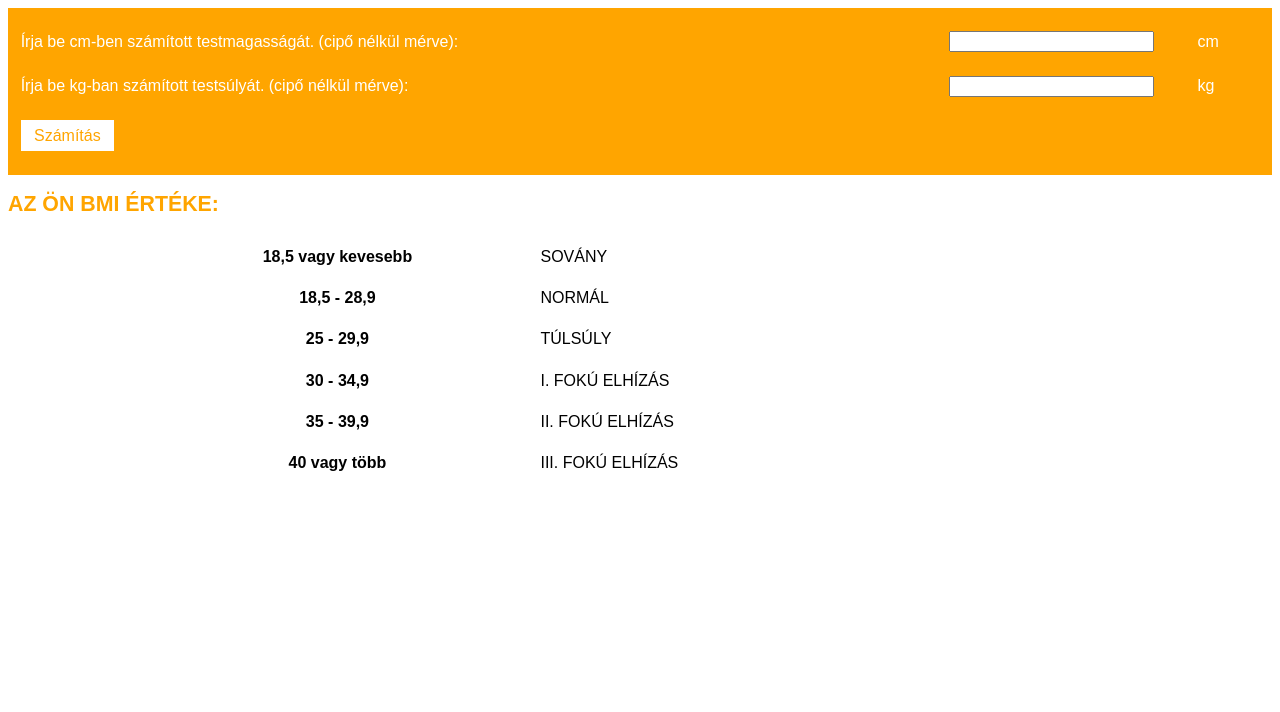
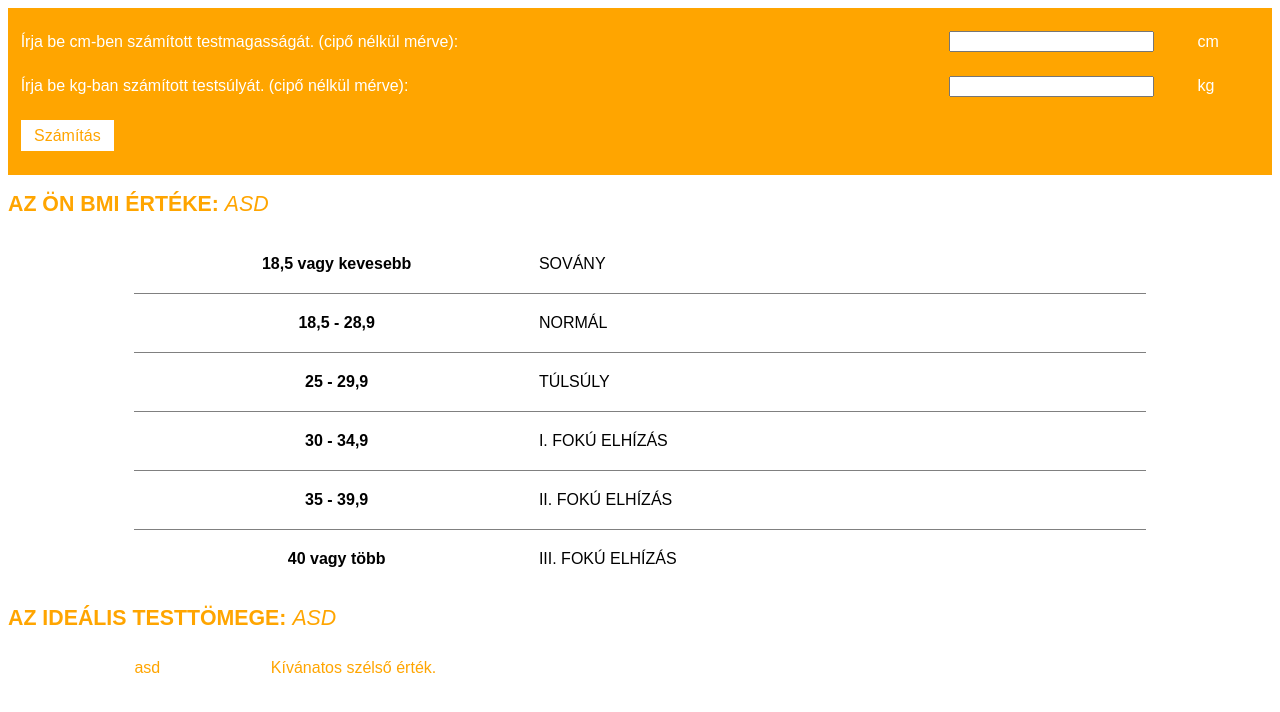
Before and after one commit to BatoBalint/Frontend_09.22_BMI, a plain HTML site: page index.html in a window 1280 px wide. Drawn offline with Linux system fonts and the light colour scheme.

Commit message:
Kesz a bmiTable

```diff
--- a/index.html
+++ b/index.html
@@ -34,7 +34,7 @@
     </div>
 
     <div class="Body">
-      <h2>Az ön bmi értéke: <span class="bmiResult"></span></h2>
+      <h2>Az ön bmi értéke: <span id="bmiResult">asd</span></h2>
 
       <table class="bmiTable">
         <tr class="bmiTableRow">
@@ -62,6 +62,15 @@
           <td>iii. fokú elhízás</td>
         </tr>
       </table>
+
+      <h2>Az ideális testtömege: <span id="idealisTesttomeg" >asd</span></h2>
+
+      <table class="idealisTable">
+        <tr>
+          <td>asd</td>
+          <td>Kívánatos szélső érték.</td>
+        </tr>
+      </table>
     </div>
   </body>
 </html>
--- a/style.css
+++ b/style.css
@@ -31,8 +31,14 @@ h2 {
   color: orange;
 }
 
-.bmiResult {
+#bmiResult {
   font-style: italic;
+  font-weight: normal;
+}
+
+#idealisTesttomeg {
+  font-style: italic;
+  font-weight: normal;
 }
 
 .Head {
@@ -56,6 +62,8 @@ h2 {
 .bmiTable {
   width: 80%;
   margin: auto;
+  padding: 0px;
+  border-collapse: collapse
 }
 
 .bmiTableRow td:first-child{
@@ -71,3 +79,23 @@ h2 {
   text-transform: uppercase;
   width: 60%;
 }
+
+.bmiTableRow td {
+  border-top: 1px solid grey;
+  padding: 20px 0px;
+}
+
+.bmiTable tr:first-child td{
+  border: none;
+}
+
+.idealisTable {
+  width: 80%;
+  margin: auto;
+  padding: 0px;
+  border-collapse: collapse
+}
+
+.bmiTable td {
+
+}
```
